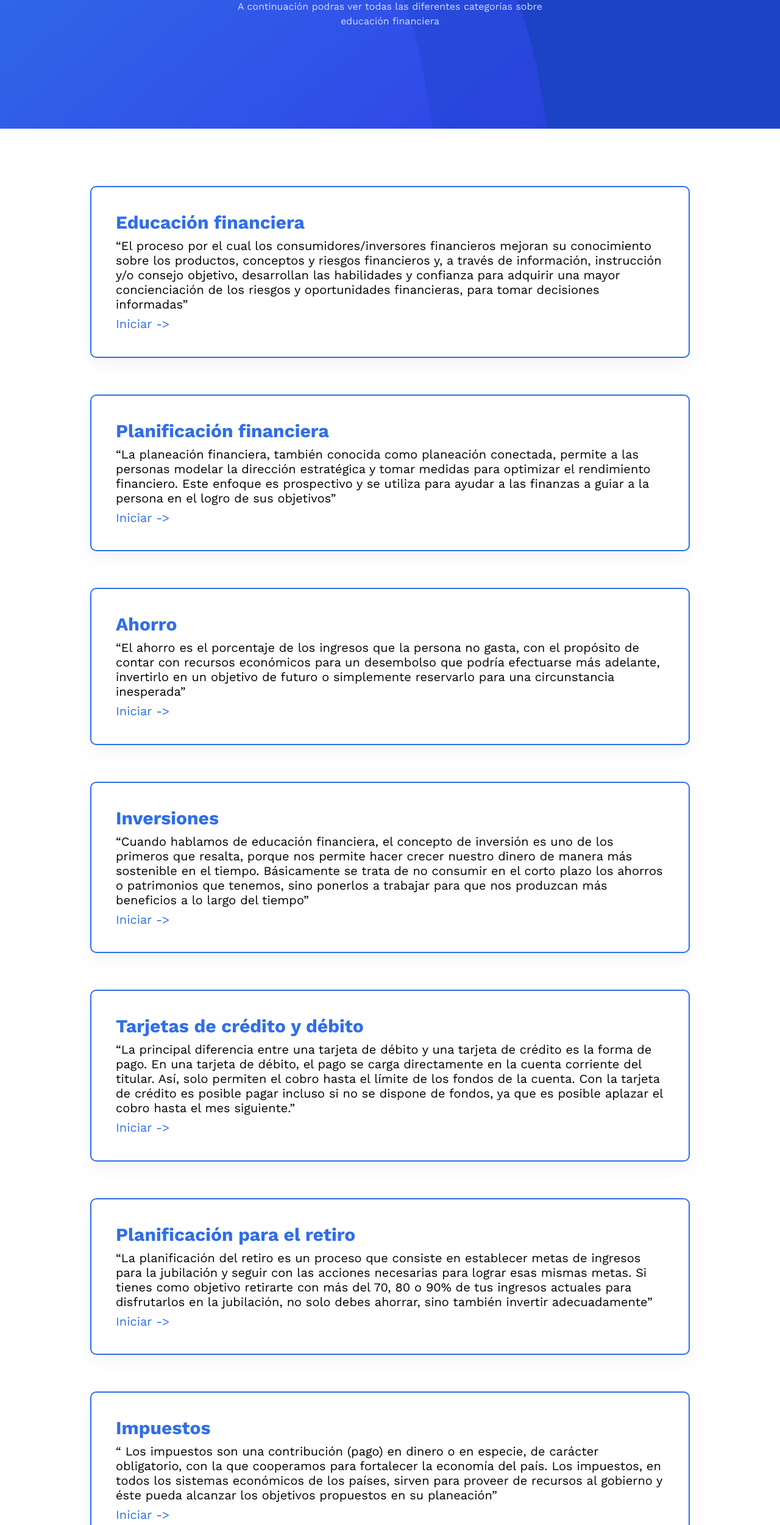
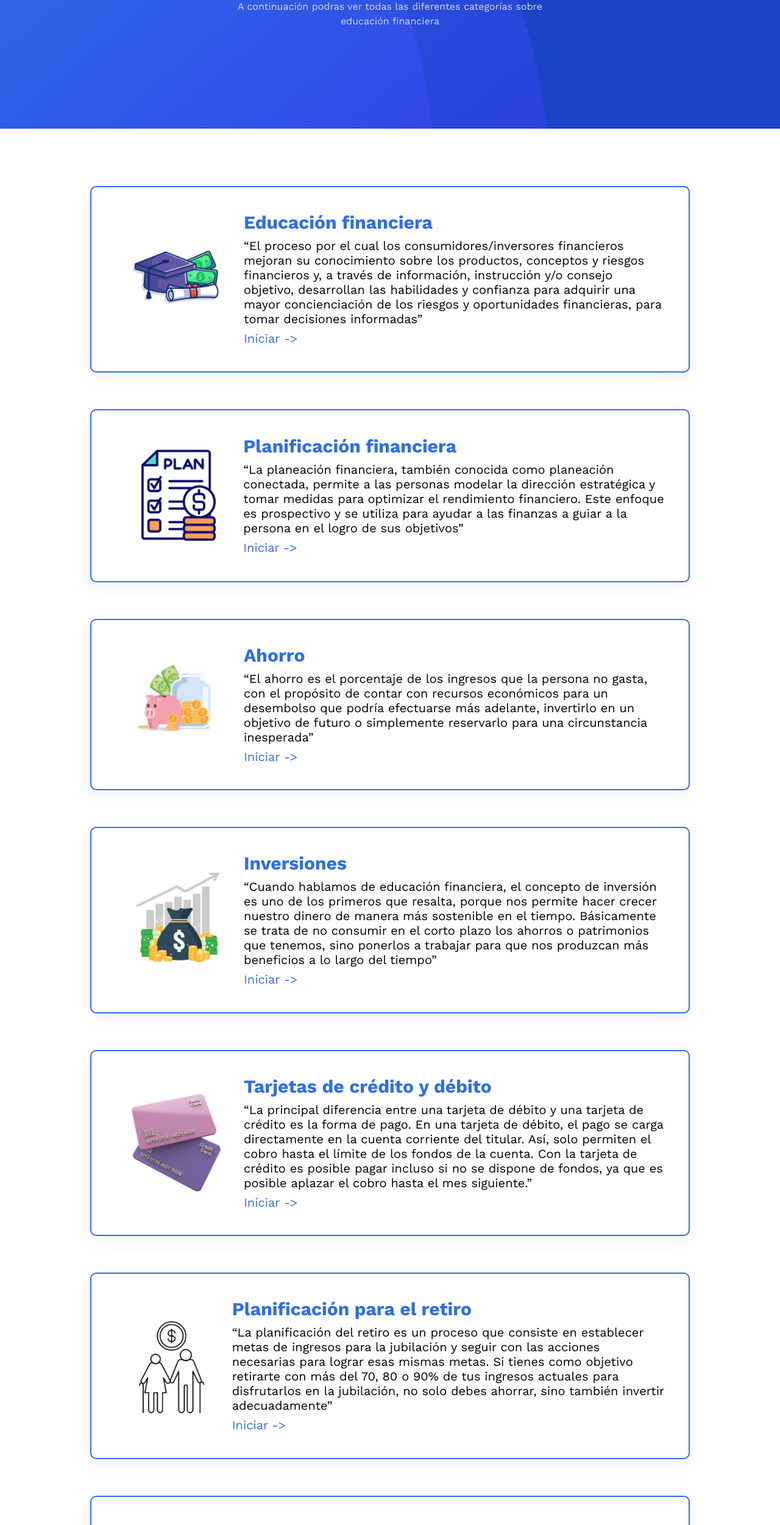
Before and after one commit to MaGarcia011/Taller2, a plain HTML site: page Categoria.html in a window 1280 px wide. Shown: the part 239-2740 px from the top of the page at 61% size. Drawn offline with nearby package versions, Linux system fonts and the light colour scheme.

Commit message:
Logos para cada categoria agregados

```diff
--- a/Categoria.html
+++ b/Categoria.html
@@ -29,6 +29,25 @@
 
 
   <title>Categorías</title>
+
+  <style>
+    /* Estilo para las imágenes de los logos dentro de las tarjetas */
+    .category-logo img {
+      max-width: 200px; /* Tamaño máximo del ancho */
+      max-height: 200px; /* Tamaño máximo del alto */
+      border-radius: 5px; /* Esquinas redondeadas (opcional) */
+    }
+
+    .card-body {
+      display: flex; /* Estilo flex para alinear imagen y texto */
+      align-items: center; /* Centrar verticalmente el contenido */
+    }
+
+    .category-logo {
+      margin-right: 10px; /* Separación entre el logo y el texto */
+    }
+  </style>
+
 </head>
 <body>
 
@@ -94,12 +113,15 @@
 
   <div class="section" >
     <div class="container" >
-
-
       <div class="row justify-content- align-items-stretch">
         <div class="col-lg-12 order-lg-2 px-lg-5">
           <div class="card border-primary" style="margin: 30px; border: 2px solid #305DE8; border-radius: 10px;">
             <div class="card-body">
+              <div class="category-logo">
+                <!-- Imagen del logo de la categoría -->
+                <img src="images/educacionFinancieraLogo.png" alt="Logo Educación Financiera" class="img-fluid">
+              </div>
+              <div>
                 <h3 class="heading text-primary">Educación financiera</h3>
                 <p class="text-black h5">
                   “El proceso por el cual los consumidores/inversores financieros mejoran su conocimiento
@@ -113,11 +135,17 @@
             </div>
           </div>
         </div>
+      </div>
 
       <div class="row justify-content- align-items-stretch">
         <div class="col-lg-12 order-lg-2 px-lg-5">
           <div class="card border-primary" style="margin: 30px; border: 2px solid #305DE8; border-radius: 10px;">
             <div class="card-body">
+              <div class="category-logo">
+                <!-- Imagen del logo de la categoría -->
+                <img src="images/planificacionFinanciera.PNG" alt="Logo Educación Financiera" class="img-fluid">
+              </div>
+              <div>
                 <h3 class="heading text-primary">Planificación financiera</h3>
                 <p class="text-black h5">
                   “La planeación financiera, también conocida como planeación conectada, permite a las
@@ -130,11 +158,17 @@
             </div>
           </div>
         </div>
+      </div>
 
       <div class="row justify-content- align-items-stretch">
         <div class="col-lg-12 order-lg-2 px-lg-5">
           <div class="card border-primary" style="margin: 30px; border: 2px solid #305DE8; border-radius: 10px;">
             <div class="card-body">
+              <div class="category-logo">
+                <!-- Imagen del logo de la categoría -->
+                <img src="images/ahorroLogo.PNG" alt="Logo Educación Financiera" class="img-fluid">
+              </div>
+              <div>
                 <h3 class="heading text-primary">Ahorro</h3>
                 <p class="text-black h5">
                   “El ahorro es el porcentaje de los ingresos que la persona no gasta, con el propósito de
@@ -147,11 +181,17 @@
             </div>
           </div>
         </div>
+      </div>
 
       <div class="row justify-content- align-items-stretch">
         <div class="col-lg-12 order-lg-2 px-lg-5">
           <div class="card border-primary" style="margin: 30px; border: 2px solid #305DE8; border-radius: 10px;">
             <div class="card-body">
+              <div class="category-logo">
+                <!-- Imagen del logo de la categoría -->
+                <img src="images/inversionesLogo.PNG" alt="Logo Educación Financiera" class="img-fluid">
+              </div>
+              <div>
                 <h3 class="heading text-primary">Inversiones</h3>
                 <p class="text-black h5">
                   “Cuando hablamos de educación financiera, el concepto de inversión es uno de los
@@ -165,11 +205,17 @@
             </div>
           </div>
         </div>
+      </div>
 
       <div class="row justify-content- align-items-stretch">
         <div class="col-lg-12 order-lg-2 px-lg-5">
           <div class="card border-primary" style="margin: 30px; border: 2px solid #305DE8; border-radius: 10px;">
             <div class="card-body">
+              <div class="category-logo">
+                <!-- Imagen del logo de la categoría -->
+                <img src="images/tarjetasLogo.PNG" alt="Logo Educación Financiera" class="img-fluid">
+              </div>
+              <div>
                 <h3 class="heading text-primary">Tarjetas de crédito y débito</h3>
                 <p class="text-black h5">
                   “La principal diferencia entre una tarjeta de débito y una tarjeta de crédito es la forma de
@@ -183,11 +229,16 @@
             </div>
           </div>
         </div>
+      </div>
 
       <div class="row justify-content- align-items-stretch">
         <div class="col-lg-12 order-lg-2 px-lg-5">
           <div class="card border-primary" style="margin: 30px; border: 2px solid #305DE8; border-radius: 10px;">
             <div class="card-body">
+              <div class="category-logo">
+                <img src="images/retiroLogo.PNG" alt="Logo Educación Financiera" class="img-fluid">
+              </div>
+              <div>
                 <h3 class="heading text-primary">Planificación para el retiro </h3>
                 <p class="text-black h5">
                   “La planificación del retiro es un proceso que consiste en establecer metas de ingresos para
@@ -200,11 +251,16 @@
             </div>
           </div>
         </div>
+      </div>
 
       <div class="row justify-content- align-items-stretch">
         <div class="col-lg-12 order-lg-2 px-lg-5">
           <div class="card border-primary" style="margin: 30px; border: 2px solid #305DE8; border-radius: 10px;">
             <div class="card-body">
+              <div class="category-logo">
+                <img src="images/impuestosLogo.PNG" alt="Logo Educación Financiera" class="img-fluid">
+              </div>
+              <div>
                 <h3 class="heading text-primary">Impuestos</h3>
                 <p class="text-black h5">
                   “ Los impuestos son una contribución (pago) en dinero o en especie, de carácter
@@ -217,11 +273,16 @@
             </div>
           </div>
         </div>
+      </div>
 
       <div class="row justify-content- align-items-stretch">
         <div class="col-lg-12 order-lg-2 px-lg-5">
           <div class="card border-primary" style="margin: 30px; border: 2px solid #305DE8; border-radius: 10px;">
             <div class="card-body">
+              <div class="category-logo">
+                <img src="images/segurosLogo.PNG" alt="Logo Educación Financiera" class="img-fluid">
+              </div>
+              <div>
                 <h3 class="heading text-primary">Seguros</h3>
                 <p class="text-black h5">
                   “El seguro es un medio eficaz para la protección de los individuos frente a las
@@ -234,11 +295,16 @@
             </div>
           </div>
         </div>
+      </div>
 
       <div class="row justify-content- align-items-stretch">
         <div class="col-lg-12 order-lg-2 px-lg-5">
           <div class="card border-primary" style="margin: 30px; border: 2px solid #305DE8; border-radius: 10px;">
             <div class="card-body">
+              <div class="category-logo">
+                <img src="images/vienesLogo.PNG" alt="Logo Educación Financiera" class="img-fluid">
+              </div>
+              <div>
               <h3 class="heading text-primary">Bienes raíces</h3>
               <p class="text-black h5">
                 “Cuando se reduce a lo básico, el sector inmobiliario tiene un significado sencillo. Es un
@@ -252,11 +318,16 @@
             </div>
           </div>
         </div>
+      </div>
 
       <div class="row justify-content- align-items-stretch">
         <div class="col-lg-12 order-lg-2 px-lg-5">
           <div class="card border-primary" style="margin: 30px; border: 2px solid #305DE8; border-radius: 10px;">
             <div class="card-body">
+              <div class="category-logo">
+                <img src="images/emprendimientoLogo.PNG" alt="Logo Educación Financiera" class="img-fluid">
+              </div>
+              <div>
               <h3 class="heading text-primary">Emprendimiento</h3>
               <p class="text-black h5">
                 “La gestión financiera es fundamental para el éxito de cualquier emprendedor. Mantener
@@ -266,6 +337,7 @@
                 financiamiento”
               </p>
               <a class="text-primary h5" href="listavideos.html">Iniciar -></a>
+              </div>
             </div>
           </div>
         </div>
```
Also changed, not shown: images/ahorroLogo.PNG (added), images/educacionFinancieraLogo.png (added), images/emprendimientoLogo.PNG (added), images/impuestosLogo.PNG (added), images/inversionesLogo.PNG (added), images/planificacionFinanciera.PNG (added), images/retiroLogo.PNG (added), images/segurosLogo.PNG (added), images/tarjetasLogo.PNG (added), images/vienesLogo.PNG (added). Lines whose indentation alone changed are shown as unchanged.
